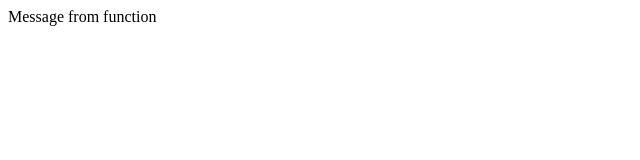
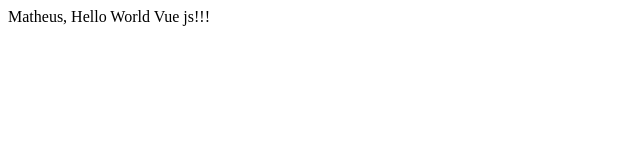
Before and after one commit to MatVolotao/vue3-journey, a plain HTML site: page 1 - basics/index.html in a window 1280 px wide. Shown: the full height of the page, 0-640 px from the left. Drawn offline with nearby package versions, Linux system fonts and the light colour scheme.

Commit message:
hello world vue js!

```diff
--- a/1 - basics/index.html
+++ b/1 - basics/index.html
@@ -13,6 +13,7 @@
 
 <body>
     <div id="app">
+        <!-- <p>{{greetings}}</p> -->
         {{message()}}
     </div>
 </body>
@@ -20,9 +21,9 @@
     const { createApp } = Vue;
     createApp({
         setup() {
-
+            const greetings = "Hello World Vue js!!!"
             function message() {
-                return 'Message from function'
+                return 'Matheus, ' + greetings
             }
 
             return {
```
